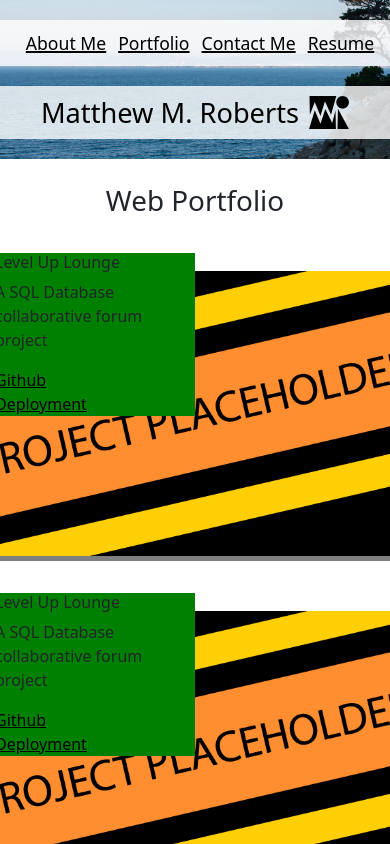
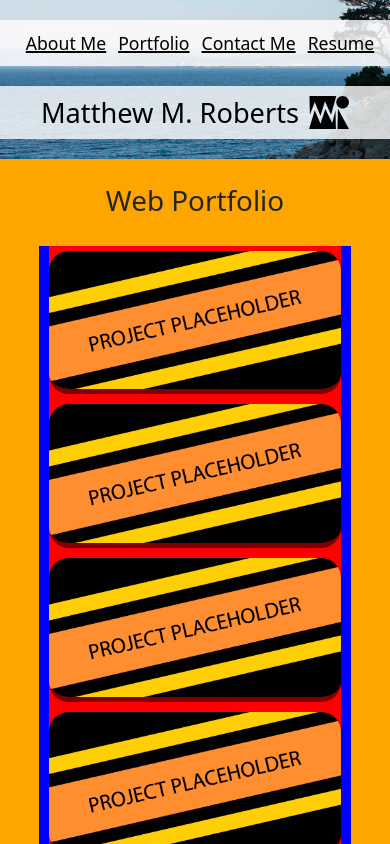
Before and after one commit to Mattmrob/r-portfolio, a React (Vite) app: page /Portfolio in a window 390 px wide. Shown: the top 844 px of the page. Built offline with nearby package versions, Linux system fonts and the light colour scheme.

Commit message:
Continued dev on projects page css.. working on mobile responsiveness now

```diff
--- a/src/components/Project.jsx
+++ b/src/components/Project.jsx
@@ -3,9 +3,8 @@
       <ul className="p-project">
         {props.project.map((project) => {
             return(
-          <div key={project.id}>
+          <div class="img-container" key={project.id}>
 
-            <div className="img-container">
 
             <img
             alt={project.title}
@@ -18,14 +17,13 @@
                 <h3>{project.title}</h3>
                 <p>{project.text}</p>
 
-                <a target="_blank" href={project.github}>Github</a>
-                <a target="_blank" href={project.deployment}>Deployment</a>
+                <p className="projectlink"><a target="_blank" href={project.github}>Github</a>
+                <a target="_blank" href={project.deployment}>Deployment</a></p>
 
             </div>
 
             </div>
-          </div>
-            );
+          );
         })}
       </ul>
 
--- a/src/index.css
+++ b/src/index.css
@@ -440,21 +440,116 @@
     display: flex;
     flex-flow: column wrap;
     justify-content: center;
-    right: 50%;
-    bottom: 50%;
-    background-color: green;
-    width: 200px;
+    right: 25%;
+    bottom: 18%;
+    width: 300px;
+    padding: 20px 25px 20px 25px;
+    border-radius: 20px;
+    background-color: rgba(225,225,225,.95);
+    opacity: 0;
+}
+
+.p-img:hover + .p-t-container {
+    transition: all .4s;
+    opacity: 100%;
+    transition-timing-function: ease-in-out;
+}
+
+.p-t-container:hover {
+    transition: all .6s;
+    opacity: 100%;
+    transition-timing-function: ease-in-out;
 }
 
 .p-t-container h3 {
-    font-size: 1em;
+    font-size: 2em;
+    text-align: center;
 }
 
 .p-t-container p {
-    font-size: 1em;
+    text-align: center;
 }
 
-.p-link {
+.p-t-container a {
+    font-size: 1em;
+    margin: 5px;
+    padding: 5px;
+    text-decoration: none;
+    border: 1px solid black;
+    border-radius: 10px;
+}
+
+/* ----- mobile breakpoint ----- */
+@media (max-width: 645px) {
+
+.p-container {
+    display: flex;
+    flex-flow: column wrap;
+    justify-content: center;
+    align-items: center;
+    width: 100%;
+    background-color: orange;
+}
+
+.p-project {
+    background-color: blue;
+    width: 80%;
+    padding: 0px;
+    margin: 0px;
+    display: flex;
+    flex-flow: row wrap;
+}
+
+.img-container {
+    width: 100%;
+    padding: 0px;
+    margin: 0px 10px 0px 10px;
+    background-color: red;
+}
+
+.p-t-container {
+    position: absolute;
+    display: flex;
+    flex-flow: column wrap;
+    justify-content: center;
+    right: 25%;
+    bottom: 18%;
+    width: 300px;
+    padding: 20px 25px 20px 25px;
+    border-radius: 20px;
+    background-color: rgba(225,225,225,.95);
+    opacity: 0;
+}
+
+.p-img:hover + .p-t-container {
+    transition: all .4s;
+    opacity: 100%;
+    transition-timing-function: ease-in-out;
+}
+
+.p-t-container:hover {
+    transition: all .6s;
+    opacity: 100%;
+    transition-timing-function: ease-in-out;
+}
+
+.p-t-container h3 {
+    font-size: 2em;
+    text-align: center;
+}
+
+.p-t-container p {
+    text-align: center;
+}
+
+.p-t-container a {
+    font-size: 1em;
+    margin: 5px;
+    padding: 5px;
+    text-decoration: none;
+    border: 1px solid black;
+    border-radius: 10px;
+}
 
 }
 
```
